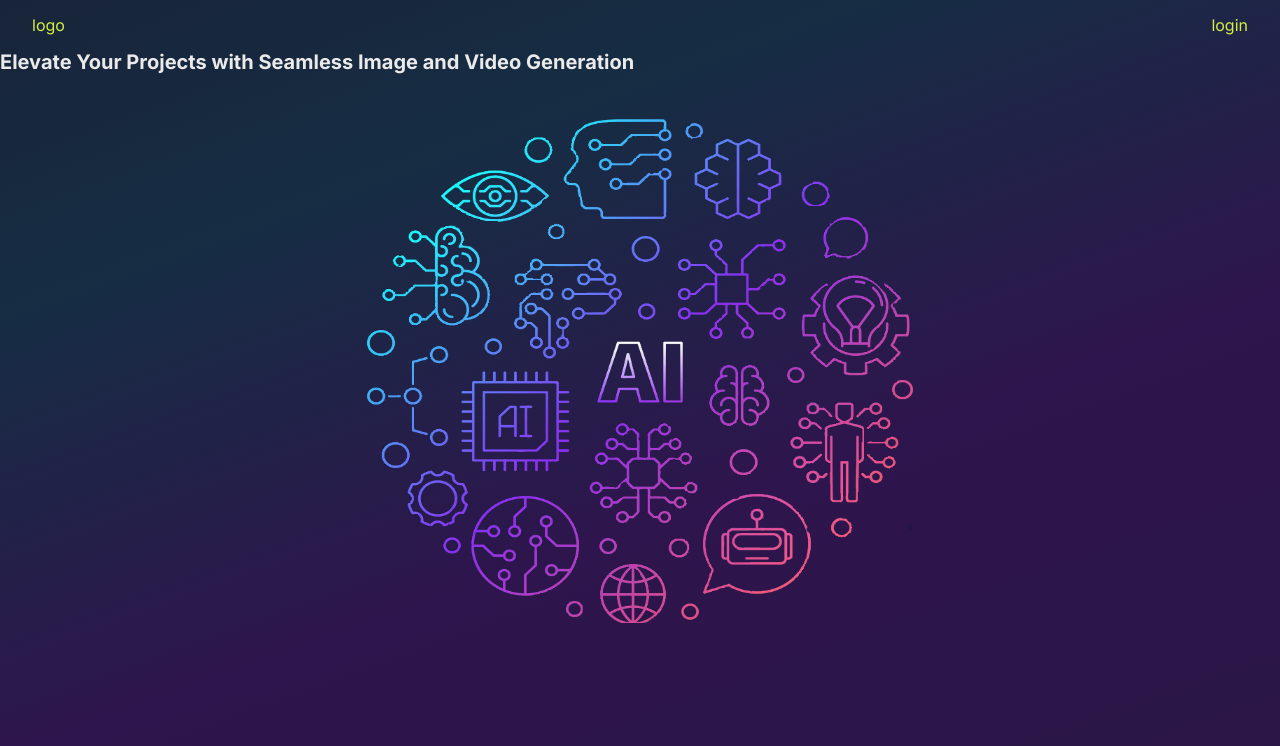
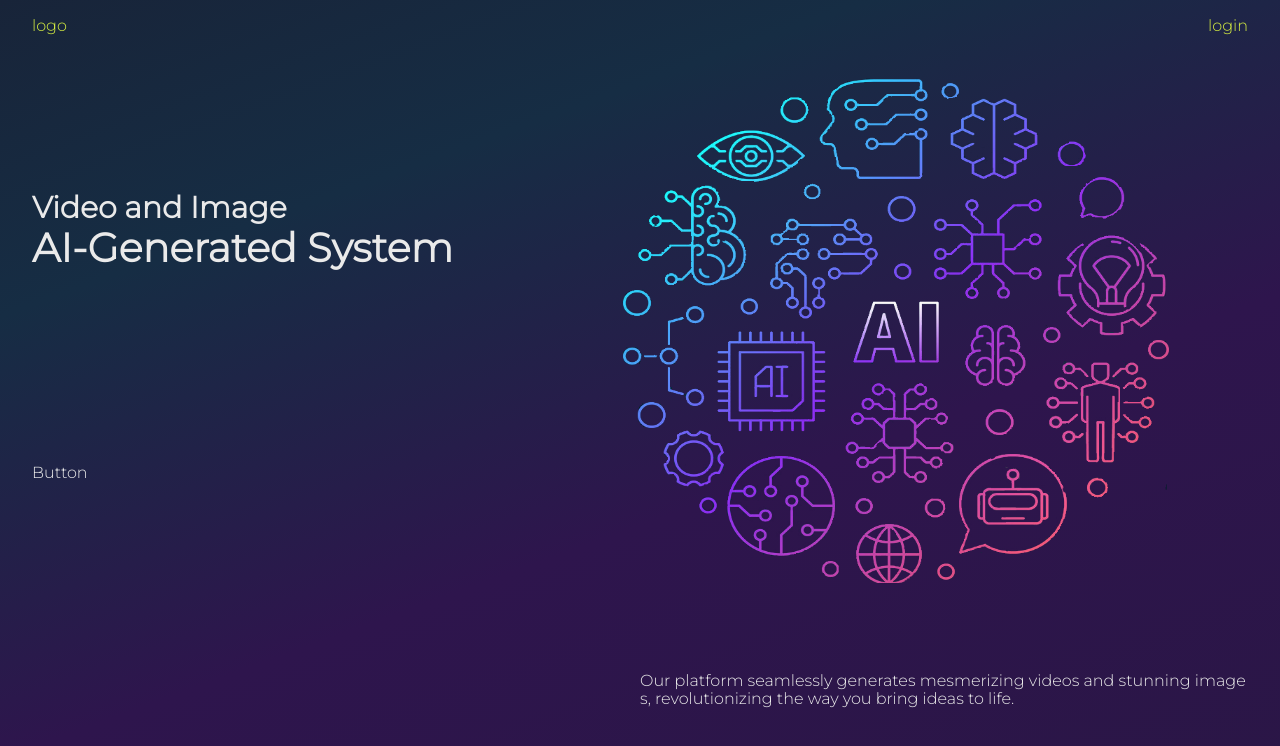
Before and after one commit to gregorisbachtsevanos/CodeNex, a Next.js app: page / in a window 1280 px wide. Shown: the top 746 px of the page. Built offline with nearby package versions, Linux system fonts and the light colour scheme.

Commit message:
landing page

```diff
--- a/src/app/(landing)/layout.tsx
+++ b/src/app/(landing)/layout.tsx
@@ -16,9 +16,29 @@ const StyledPageLayoutContainer = styled.div`
 
 export const StyledImageContainer = styled.div`
 	position: absolute;
-	top: 50%;
-	left: 50%;
+	top: 45%;
+	left: 70%;
 	transform: translate(-50%, -50%);
+`;
+
+export const StyledPageContainer = styled.div`
+	display: flex;
+	flex-direction: column;
+	justify-content: space-evenly;
+	height: 100vh;
+	padding: 2rem;
+	gap: 5rem;
+
+	.caption {
+		display: flex;
+		word-break: break-all;
+		overflow: hidden;
+		text-overflow: ellipsis;
+		justify-content: flex-end;
+		h4 {
+			width: 50%;
+		}
+	}
 `;
 
 export default function PageLayout({
--- a/src/app/(landing)/page.tsx
+++ b/src/app/(landing)/page.tsx
@@ -1,21 +1,35 @@
 "use client";
 import Image from "next/image";
 import AiLogo from "public/ai-logo.png";
-import PageLayout, { StyledImageContainer } from "./layout";
-import Navbar from "@/components/Navbar/Navbar";
-import { TitleLg } from "../theme";
+import { StyledImageContainer, StyledPageContainer } from "./layout";
+import Navbar from "@/components/Navbar/";
+import { Title, Title2Xl, TitleXl } from "../theme";
+import Button from "@/components/Button";
 
 const LandingPage = () => {
 	return (
-		<PageLayout>
+		<>
 			<StyledImageContainer>
 				<Image src={AiLogo} width={700} height={700} alt="ai-logo" />
 			</StyledImageContainer>
 			<Navbar />
-			<TitleLg>
-				Elevate Your Projects with Seamless Image and Video Generation
-			</TitleLg>
-		</PageLayout>
+			<StyledPageContainer>
+				<div className="title">
+					<TitleXl>Video and Image</TitleXl>
+					<Title2Xl>AI-Generated System</Title2Xl>
+				</div>
+				<div className="btn">
+					<Button />
+				</div>
+				<div className="caption">
+					<Title>
+						Our platform seamlessly generates mesmerizing videos and
+						stunning images, revolutionizing the way you bring ideas
+						to life.
+					</Title>
+				</div>
+			</StyledPageContainer>
+		</>
 	);
 };
 
--- a/src/app/layout.tsx
+++ b/src/app/layout.tsx
@@ -1,9 +1,13 @@
 import type { Metadata } from "next";
-import { Inter } from "next/font/google";
+import { Montserrat } from "next/font/google";
 
 import Wrapper from "./wrapper";
 
-const inter = Inter({ subsets: ["latin"] });
+const roboto = Montserrat({
+	weight: "300",
+	subsets: ["latin"],
+	display: "swap",
+});
 
 export const metadata: Metadata = {
 	title: "GenerateTPG",
@@ -17,7 +21,7 @@ export default function RootLayout({
 }) {
 	return (
 		<Wrapper>
-			<main className={inter.className}>{children}</main>
+			<main className={roboto.className}>{children}</main>
 		</Wrapper>
 	);
 }
--- a/src/app/theme.ts
+++ b/src/app/theme.ts
@@ -21,7 +21,7 @@ export const defaultTheme: DefaultTheme = {
 
 export const Title2Xl = styled.h1`
 	font-weight: 700;
-	font-size: 44px;
+	font-size: 40px;
 	line-height: 48px;
 	margin: 0;
 `;
--- /dev/null
+++ b/src/components/Button/Button.styled.ts
@@ -0,0 +1,3 @@
+import styled from "styled-components";
+
+export const StyledButtonContainer = styled.div``;
--- /dev/null
+++ b/src/components/Button/Button.tsx
@@ -0,0 +1,7 @@
+import React from "react";
+
+const Button = () => {
+	return <div>Button</div>;
+};
+
+export default Button;
--- /dev/null
+++ b/src/components/Button/index.ts
@@ -0,0 +1 @@
+export { default } from "./Button";
--- a/src/components/Navbar/index.ts
+++ b/src/components/Navbar/index.ts
@@ -0,0 +1 @@
+export { default } from "./Navbar";
```
